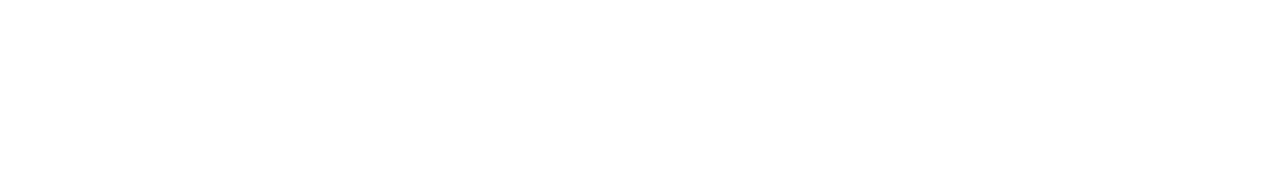
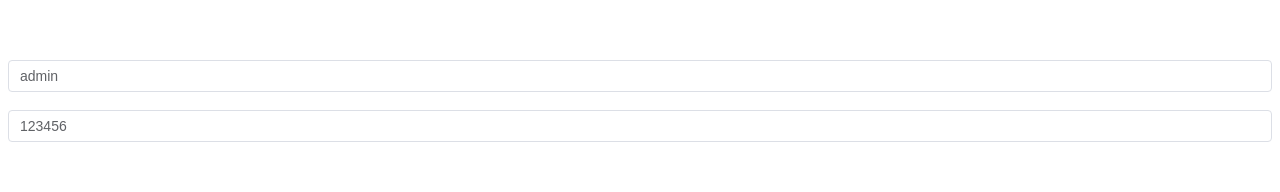
Before and after one commit to Authur942/vue3-vite-app, a Vue app: page /Login in a window 1280 px wide. Before the commit this address had no page. Shown: the top 192 px of the page. Built offline with nearby package versions, Linux system fonts and the light colour scheme.

Commit message:
add login component and install vueX axios

```diff
--- a/package.json
+++ b/package.json
@@ -7,10 +7,12 @@
     "serve": "vite preview"
   },
   "dependencies": {
+    "axios": "^0.21.1",
     "element-plus": "^1.2.0-beta.3",
     "unplugin-vue-components": "^0.17.2",
     "vue": "^3.2.16",
-    "vue-router": "^4.0.12"
+    "vue-router": "^4.0.12",
+    "vuex": "^4.0.2"
   },
   "devDependencies": {
     "@vitejs/plugin-vue": "^1.9.3",
--- a/src/components/Header.vue
+++ b/src/components/Header.vue
@@ -1,8 +1,11 @@
 <template>
   <div class="header">
-    <div class="collapse_btn"></div>
-    <div></div>
-    <div></div>
+    <!-- 折叠按钮 -->
+    <div class="collapse_btn">
+      <i class="el-icon-s-fold"></i><i></i>
+    </div>
+    <div class="logo">后台管理系统</div>
+    <div class="header_right"></div>
   </div>
 </template>
 
--- /dev/null
+++ b/src/components/Login.vue
@@ -0,0 +1,54 @@
+<template>
+  <div class="login_wrap">
+    <div class="ms_login">
+      <div class="ms_title"></div>
+      <el-form
+        :model="formParams"
+        :rules="formRules"
+        ref="login"
+        label-width="0px"
+        class="ms-content"
+      >
+        <el-form-item prop="username">
+          <el-input v-model="formParams.userName" placeholder="请输入用户名"></el-input>
+        </el-form-item>
+        <el-form-item prop="password">
+          <el-input v-model="formParams.password" placeholder="请输入密码"></el-input>
+        </el-form-item>
+      </el-form>
+    </div>
+  </div>
+</template>
+
+<script>
+import { reactive } from '@vue/reactivity'
+export default {
+  setup () {
+    const formParams = reactive({
+      userName: 'admin',
+      password: '123456'
+    })
+
+    const formRules = {
+      username: [
+        {
+          required: true,
+          message: "请输入用户名",
+          trigger: "blur",
+        },
+      ],
+      password: [
+        { required: true, message: "请输入密码", trigger: "blur" },
+      ],
+    }
+
+    return {
+      formParams,
+      formRules
+    }
+  }
+}
+</script>
+
+<style lang="scss" scoped>
+</style>
--- a/src/router/index.js
+++ b/src/router/index.js
@@ -10,6 +10,14 @@
     path: '/HelloWorld',
     name: 'HelloWorld',
     component: HelloWorld
+  },
+  {
+    path: '/Login',
+    name: 'Login',
+    meta: {
+      name: '登录'
+    },
+    component: () => import ('../components/Login.vue')
   }
 ]
 
@@ -18,4 +26,16 @@
   routes
 })
 
+router.beforeEach((to, from, next) => {
+  document.title = `${ to.meta.title } | vue3-vite-app`
+  const role = localStorage.getItem('ms_username')
+  if (!role && to.path !== '/Login') {
+    next('/Login')
+  } else if (to.meta.permission) {
+    role === 'admin' ? next() : next('/403')
+  } else {
+    next()
+  }
+})
+
 export default router
```
Also changed, not shown: src/Plugin/ElementPlus/index.js (+8 -2 lines), 1 other file (tests, documents, lock files or other folders).
